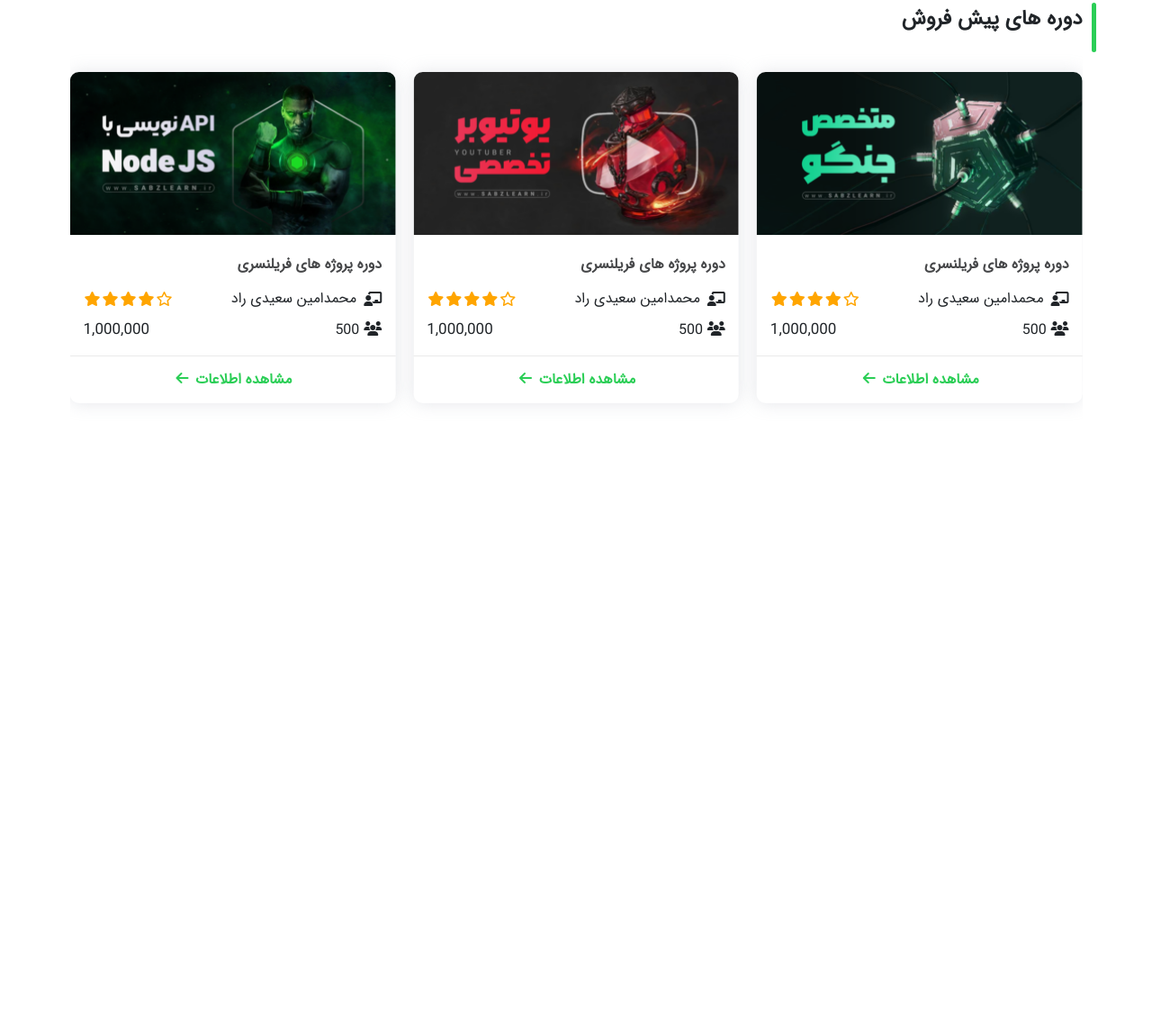
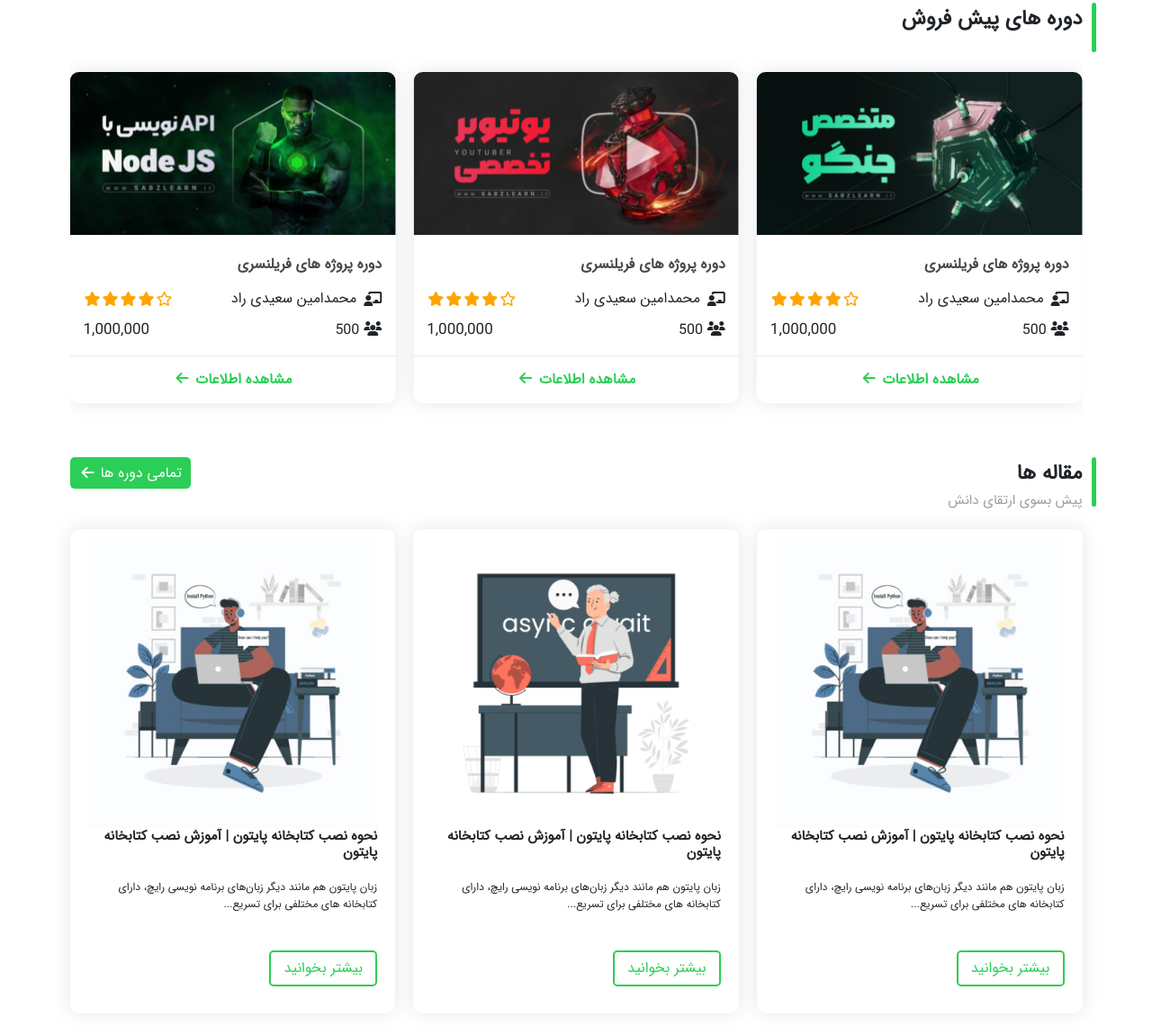
Before and after one commit to oos-amin/sabzlearn, a plain HTML site: page index.html in a window 1280 px wide. Shown: the part 2614-3764 px from the top of the page at 90% size. Before the commit the page ends 3082 px from the top, so only its background shows below. Drawn offline with Linux system fonts and the light colour scheme.

Commit message:
feat: add articles section

```diff
--- a/css/index.css
+++ b/css/index.css
@@ -82,6 +82,7 @@ button {
     linear-gradient(rgba(0, 0, 0, 0.5)),
     url("../images/background_landing.jfif") no-repeat center center;
   background-size: cover;
+  background-attachment: fixed;
   color: var(--white-color);
   padding: 10rem 0;
 }
@@ -310,6 +311,79 @@ button {
   transform: none;
 }
 
+/* ================ Section: Articles ================ */
+.articles {
+  margin: 4rem 0;
+}
+
+.articles-header {
+  display: flex;
+  justify-content: space-between;
+}
+
+.articles-header__right {
+  display: flex;
+  flex-direction: column;
+}
+
+.articles-header__link:hover {
+  color: var(--white-color);
+}
+
+.articles-container {
+  display: grid;
+  grid-template-columns: repeat(3, 1fr);
+  gap: 2rem;
+}
+
+/* Article Box */
+.article-box {
+  border-radius: 1rem;
+  background-color: var(--white-color);
+  box-shadow: 0 0 19px rgba(168, 172, 185, 0.3);
+  margin: 2rem 0;
+  transition: all 400ms ease;
+  padding: 1rem 2rem 3rem 2rem;
+}
+
+.article-box:hover {
+  transform: translateY(-1rem);
+}
+
+.article-box__img {
+  width: 100%;
+}
+
+.article-box__title {
+  font-weight: 600;
+  font-size: 1.5rem;
+}
+
+.article-box__caption {
+  font-size: 1.2rem;
+  height: 6rem;
+  margin: 2rem 0;
+  overflow: hidden;
+  text-overflow: ellipsis;
+}
+
+.article-box__btn {
+  display: flex;
+  justify-content: center;
+  align-items: center;
+  width: 12rem;
+  height: 4rem;
+  border: solid 2px var(--primary-color);
+  border-radius: 0.5rem;
+  color: var(--primary-color);
+  transition: all 400ms ease;
+}
+
+.article-box__btn:hover {
+  color: var(--white-color);
+  background-color: var(--primary-color);
+}
+
 /* ================ Swiper Styles ================ */
 .swiper-pagination-bullet {
   background-color: var(--primary-color);
--- a/index.html
+++ b/index.html
@@ -943,7 +943,7 @@
         </div>
       </section>
 
-      <!-- presell Section -->
+      <!-- Presell Section -->
       <section class="presell">
         <div class="container">
           <div class="presell__header">
@@ -1214,6 +1214,98 @@
           </div>
         </div>
       </section>
+
+      <!-- Articles Section -->
+      <section class="articles">
+        <div class="container">
+          <div class="articles-header">
+            <div class="articles-header__right">
+              <span class="articles-header__title header__title">مقاله ها</span>
+              <span class="articles-header__caption header__caption"
+                >پیش بسوی ارتقای دانش</span
+              >
+            </div>
+            <div class="articles-header__left">
+              <a href="" class="articles-header__link my-btn">
+                تمامی دوره ها
+                <i class="fas fa-arrow-left"></i>
+              </a>
+            </div>
+          </div>
+
+          <div class="articles-container">
+            <article class="article-box">
+              <header class="article-box__header">
+                <a href="#" class="article-box__link">
+                  <img
+                    src="images/blogs/3.jpg"
+                    alt=""
+                    class="article-box__img"
+                  />
+                </a>
+              </header>
+              <section class="article-box__main">
+                <h2 class="article-box__title">
+                  نحوه نصب کتابخانه پایتون | آموزش نصب کتابخانه پایتون
+                </h2>
+                <p class="article-box__caption">
+                  زبان پایتون هم مانند دیگر زبان‌های برنامه نویسی رایچ، دارای
+                  کتابخانه های مختلفی برای تسریع...
+                </p>
+              </section>
+              <footer class="article-box__footer">
+                <a href="" class="article-box__btn">بیشتر بخوانید</a>
+              </footer>
+            </article>
+            <article class="article-box">
+              <header class="article-box__header">
+                <a href="#" class="article-box__link">
+                  <img
+                    src="images/blogs/4.png"
+                    alt=""
+                    class="article-box__img"
+                  />
+                </a>
+              </header>
+              <section class="article-box__main">
+                <h2 class="article-box__title">
+                  نحوه نصب کتابخانه پایتون | آموزش نصب کتابخانه پایتون
+                </h2>
+                <p class="article-box__caption">
+                  زبان پایتون هم مانند دیگر زبان‌های برنامه نویسی رایچ، دارای
+                  کتابخانه های مختلفی برای تسریع...
+                </p>
+              </section>
+              <footer class="article-box__footer">
+                <a href="" class="article-box__btn">بیشتر بخوانید</a>
+              </footer>
+            </article>
+            <article class="article-box">
+              <header class="article-box__header">
+                <a href="#" class="article-box__link">
+                  <img
+                    src="images/blogs/3.jpg"
+                    alt=""
+                    class="article-box__img"
+                  />
+                </a>
+              </header>
+              <section class="article-box__main">
+                <h2 class="article-box__title">
+                  نحوه نصب کتابخانه پایتون | آموزش نصب کتابخانه پایتون
+                </h2>
+                <p class="article-box__caption">
+                  زبان پایتون هم مانند دیگر زبان‌های برنامه نویسی رایچ، دارای
+                  کتابخانه های مختلفی برای تسریع...
+                </p>
+              </section>
+              <footer class="article-box__footer">
+                <a href="" class="article-box__btn">بیشتر بخوانید</a>
+              </footer>
+            </article>
+          </div>
+        </div>
+      </section>
     </main>
 
     <script src="vendor/FontAwesome/font-awesome.min.js"></script>
--- a/js/swiper.js
+++ b/js/swiper.js
@@ -21,16 +21,18 @@ const swiper = new Swiper(".swiper", commonSettings);
 
 const popularSwiper = new Swiper(".popular__swiper", {
   ...commonSettings,
+
   autoplay: {
     delay: 2000,
-    disableOnInteraction: true,
+    disableOnInteraction: false,
   },
 });
 
 const presellSwiper = new Swiper(".presell__swiper", {
   ...commonSettings,
+
   autoplay: {
     delay: 3000,
-    disableOnInteraction: true,
+    disableOnInteraction: false,
   },
 });
```
Also changed, not shown: images/blogs/1.jpg (added), images/blogs/2.jpg (added), images/blogs/3.jpeg (added), images/blogs/3.jpg (added), images/blogs/4.png (added).
